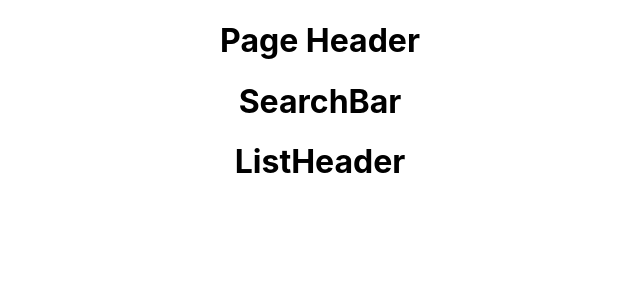
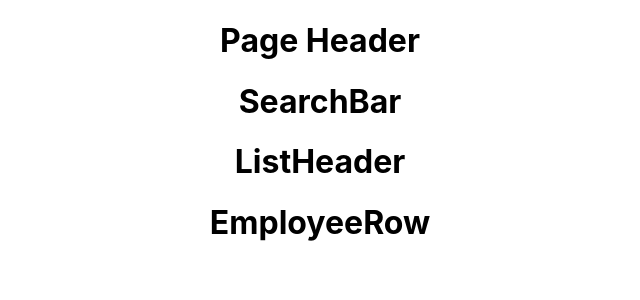
Before and after one commit to hkfernandez/employee-directory, a React (Create React App) app in the folder employee-directory/: page / in a window 1280 px wide. Shown: the top 300 px of the page, without its empty margins (320-960 px from the left). Built offline with nearby package versions, Linux system fonts and the light colour scheme; no server answers.

Commit message:
Add EmployeeRow.js component
file added and connected to EmployeeContainer - still need to add functionality

```diff
--- a/employee-directory/src/Components/EmployeeContainer.js
+++ b/employee-directory/src/Components/EmployeeContainer.js
@@ -2,6 +2,7 @@ import React from 'react'
 import PageHeader from './PageHeader'
 import API from '../utils/EmployeeAPI'
 import ListHeader from './List Header'
+import EmployeeRow from './EmployeeRow'
 
 class EmployeeContainer extends React.Component {
 	state = {
@@ -42,6 +43,7 @@ class EmployeeContainer extends React.Component {
 			/>
 			{/* <ResultList results={this.state.results} /> */}
 			<ListHeader/>
+			<EmployeeRow/>
 		  </div>
 		);
 	  }
--- /dev/null
+++ b/employee-directory/src/Components/EmployeeRow.js
@@ -0,0 +1,10 @@
+import React from 'react'
+
+function EmployeeRow () {
+	return (
+		<>
+		<h1>EmployeeRow</h1>
+		</>
+	)
+}
+ export default EmployeeRow;
```
